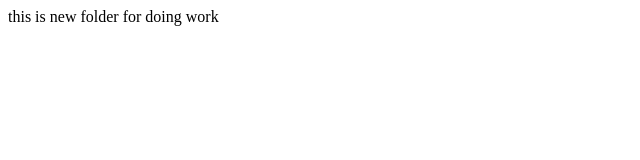
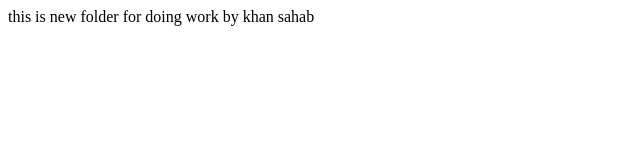
Before and after one commit to Mohd-Saleem94/localrepo, a plain HTML site: page index.html in a window 1280 px wide. Shown: the whole page, without its empty margins (0-640 px from the left). Drawn offline with Linux system fonts and the light colour scheme.

Commit message:
new branch make

```diff
--- a/index.html
+++ b/index.html
@@ -1 +1 @@
-<p>this is new folder for doing work</p>
+<p>this is new folder for doing work by khan sahab</p>
```
